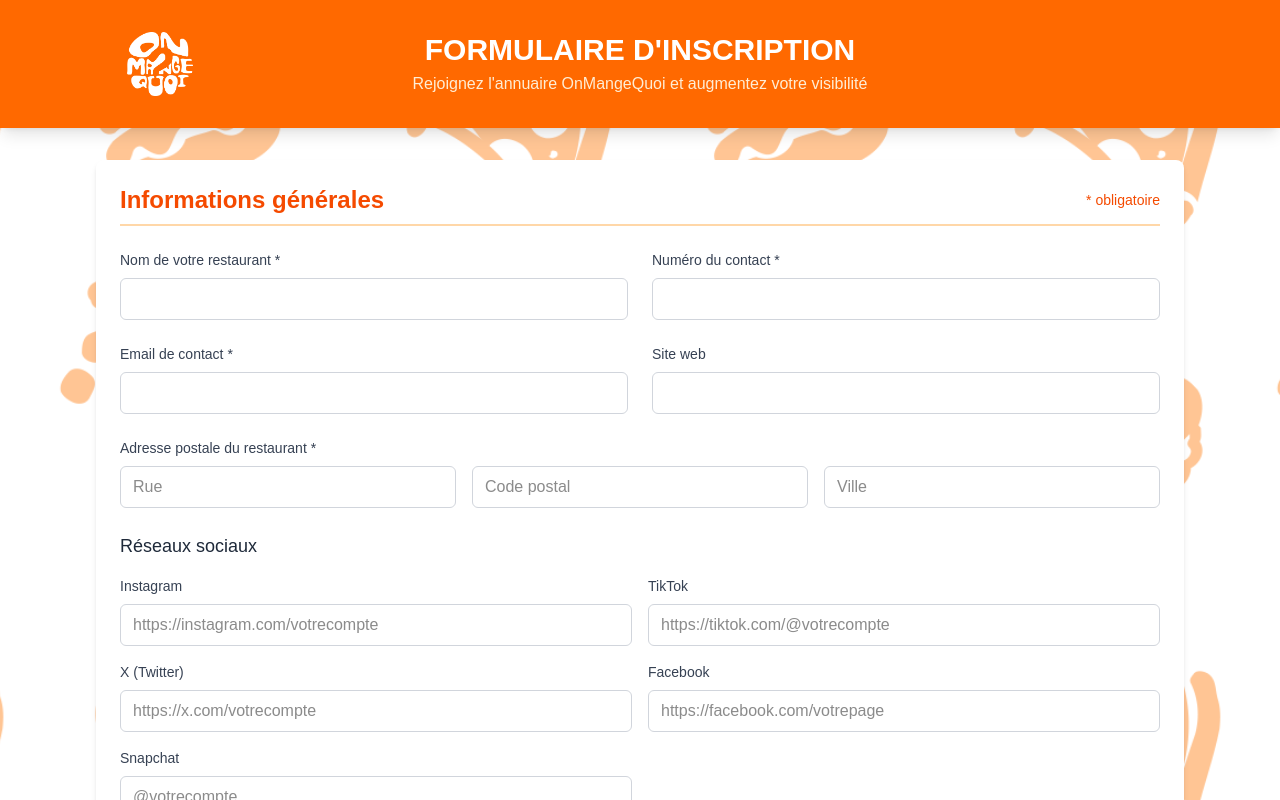
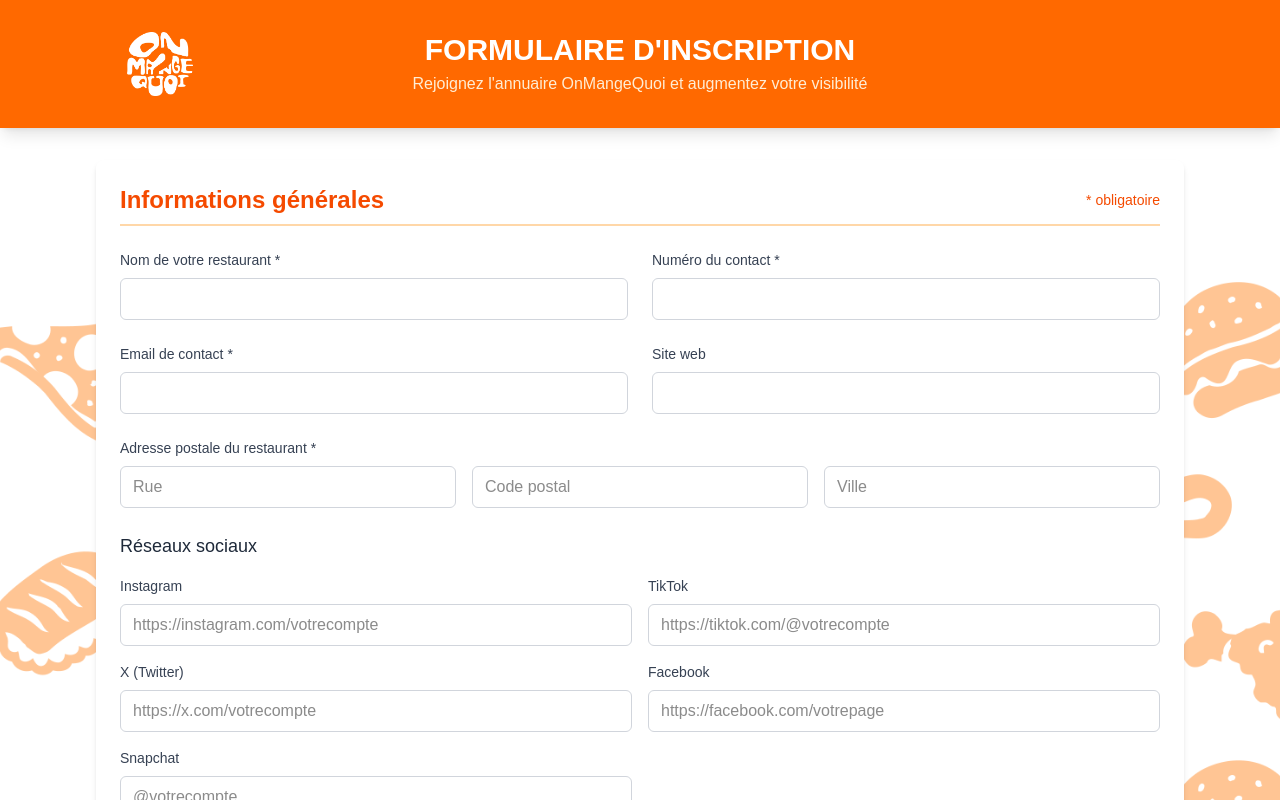
Before and after one commit to CMia03/omq, a Next.js app: page / in a window 1280 px wide. Shown: the top 800 px of the page. Built offline with nearby package versions, Linux system fonts and the light colour scheme.

Commit message:
change fond

```diff
--- a/app/omq/page.tsx
+++ b/app/omq/page.tsx
@@ -242,7 +242,7 @@
   ];
 
   return (
-    <div className="min-h-screen bg-cover bg-center bg-no-repeat" style={{ backgroundImage: 'url(/OMQ-Pattern.png)' }}>
+    <div className="min-h-screen bg-cover bg-center bg-no-repeat" style={{ backgroundImage: 'url(/OMQ-Pattern.png)', backgroundSize: '150%' }}>
       <div className="bg-orange-500 shadow-lg">
         <div className="max-w-6xl mx-auto px-4 sm:px-6 lg:px-8 py-6 sm:py-8">
           <div className="flex items-center justify-between">
```
